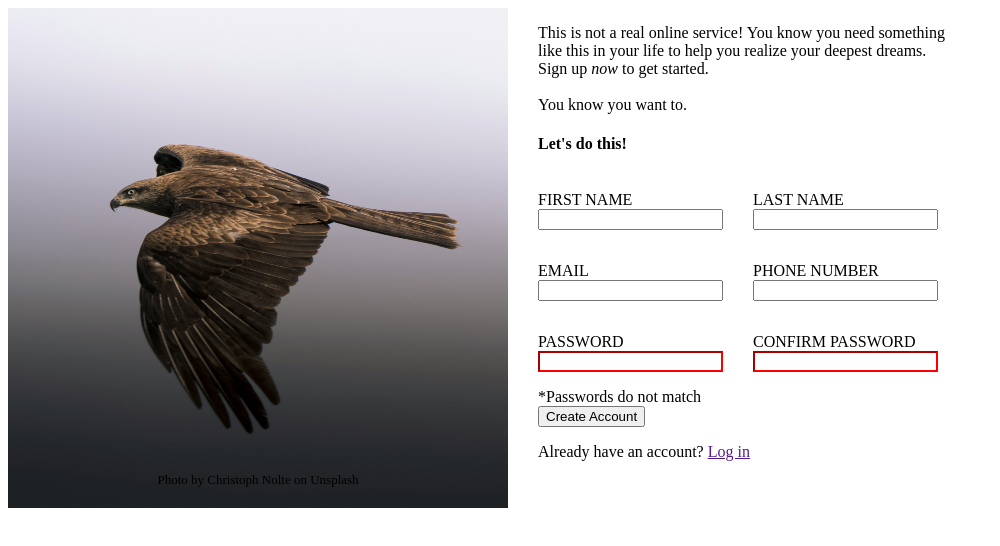
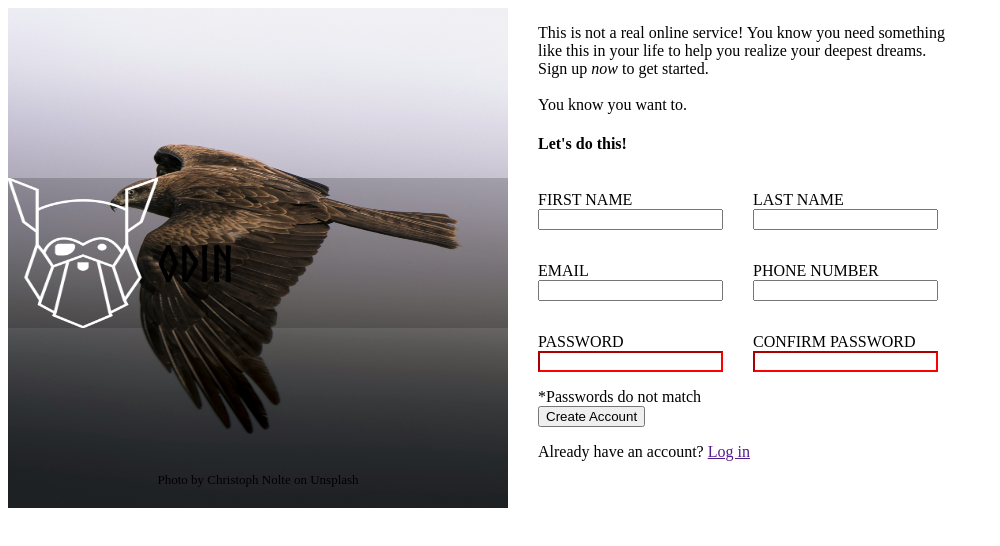
Before and after one commit to ThaboChambule/Sign-up-Form, a plain HTML site: page index.html in a window 1280 px wide. Shown: the whole page, without its empty margins (0-1000 px from the left). Drawn offline with Linux system fonts and the light colour scheme.

Commit message:
add background color properties

```diff
--- a/index.html
+++ b/index.html
@@ -16,6 +16,10 @@
 
             <div class="Caption">Photo by Christoph Nolte on Unsplash</div>
 
+            <div class="odin1">
+            <img src="images/odin-lined.png" alt="odin-logo">
+            <div class="odin">Odin</div>
+            </div>
 
         </div>
 
--- a/styles/style.css
+++ b/styles/style.css
@@ -1,9 +1,14 @@
+@font-face {
+    font-family: my-font;
+    src: url(../fonts/Norse-Bold.otf);
+}
+
 .row1, .row2, .row3 {
     display: flex;
     align-items: center;
 
 }
-input:focus {
+input:active {
     border-color: blue;
 }
 .row1 p, .row2 p, .row3 p {
@@ -19,6 +24,22 @@ img {
 .Container {
     display: flex;
 
+}
+.odin1 img {
+width: 150px;
+height: 150px;
+
+}
+.odin1{
+    display: flex;
+    position: relative;
+    bottom: 350px;
+    background-color: hsla(0, 3%, 6%, 0.2);
+}
+.odin {
+    margin-top: 60px;
+    font-family: my-font, Norse Bold;
+   font-size: 50px;
 
 }
 
```
Also changed, not shown: fonts/Norse-Bold.otf (added), images/odin-lined.png (added).
